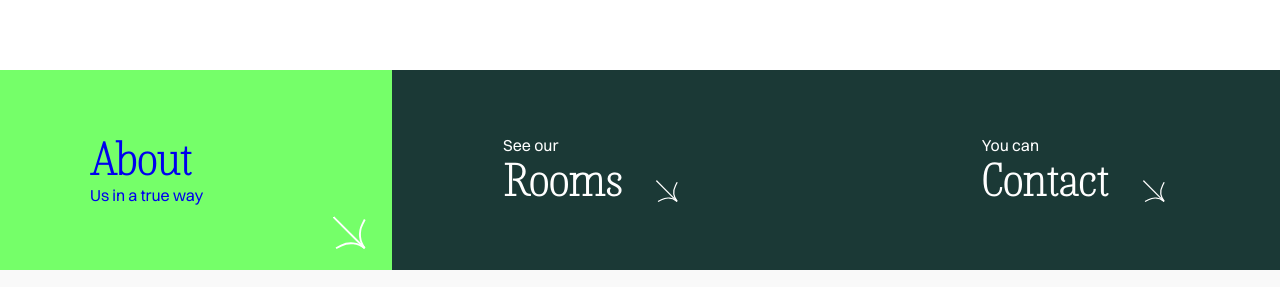
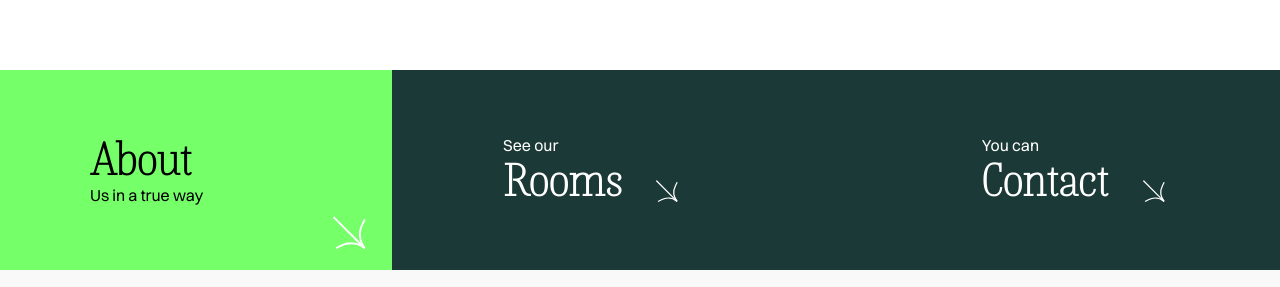
Before and after one commit to rubelmasud/Grindelwald-landing-page, a plain HTML site: page index.html in a window 1280 px wide. Shown: the part 7446-7733 px from the top of the page. Drawn offline with Linux system fonts and the light colour scheme.

Commit message:
some changes

```diff
--- a/style.css
+++ b/style.css
@@ -38,7 +38,7 @@
 }
 
 body{
-        background: #F9F9F9;
+ background: #F9F9F9;
 }
 
 .container{
@@ -183,8 +183,7 @@ margin: 30px auto;
 
 /* about css */
 .about img{
-    width: 100%;
-    /* height: 60%; */
+width: 100%;
 }
 .about .about-content {
  background: var(--primary-color);
@@ -580,6 +579,9 @@ padding: 110px 120px;
 width: 100%;
 display: flex;
 }
+.footer .links a{
+color: #000;
+}
 .footer .links .left-side{
 width: 40%;
 background: var(--main-color);
```
